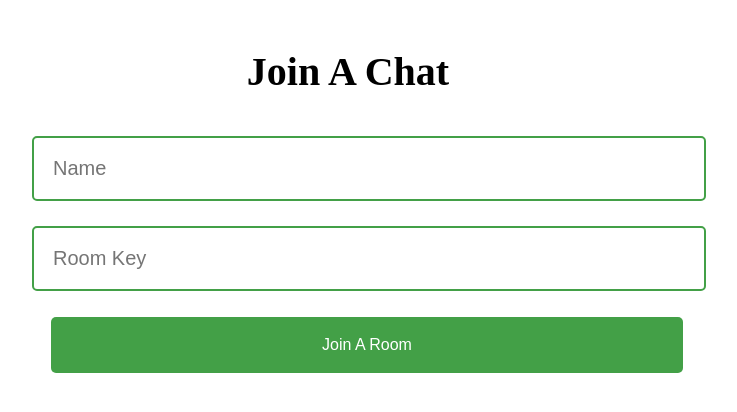
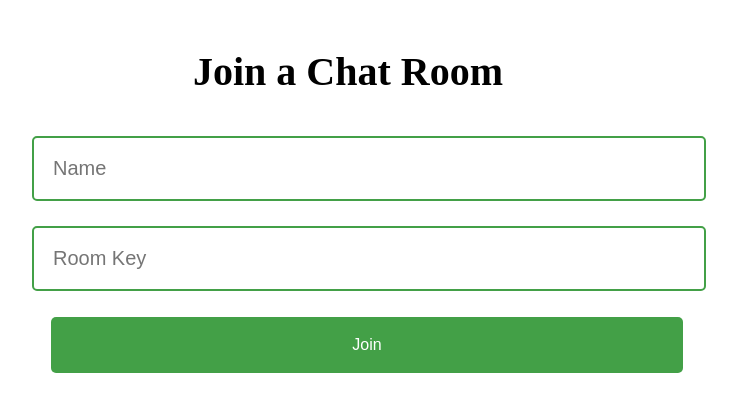
Before and after one commit to RegisRay/Mr-Chat, a React (Create React App) app in the folder client/: page / in a window 1280 px wide. Shown: the top 412 px of the page, without its empty margins (292-1029 px from the left). Built offline with nearby package versions, Linux system fonts and the light colour scheme; no server answers.

Commit message:
Update home page content

```diff
--- a/client/src/App.js
+++ b/client/src/App.js
@@ -24,7 +24,7 @@ function App() {
     <div className="">
       {!showChat ? (
         <div className="joinChatContainer">
-          <h3 className="header">Join A Chat</h3>
+          <h3 className="header">Join a Chat Room</h3>
           <input
             type="text"
             placeholder="Name"
@@ -42,7 +42,7 @@ function App() {
               event.key === "Enter" && joinRoom();
             }}
           />
-          <button onClick={joinRoom}>Join A Room</button>
+          <button onClick={joinRoom}>Join</button>
         </div>
       ) : (
         <Chat socket={socket} username={username} room={room} />
```
